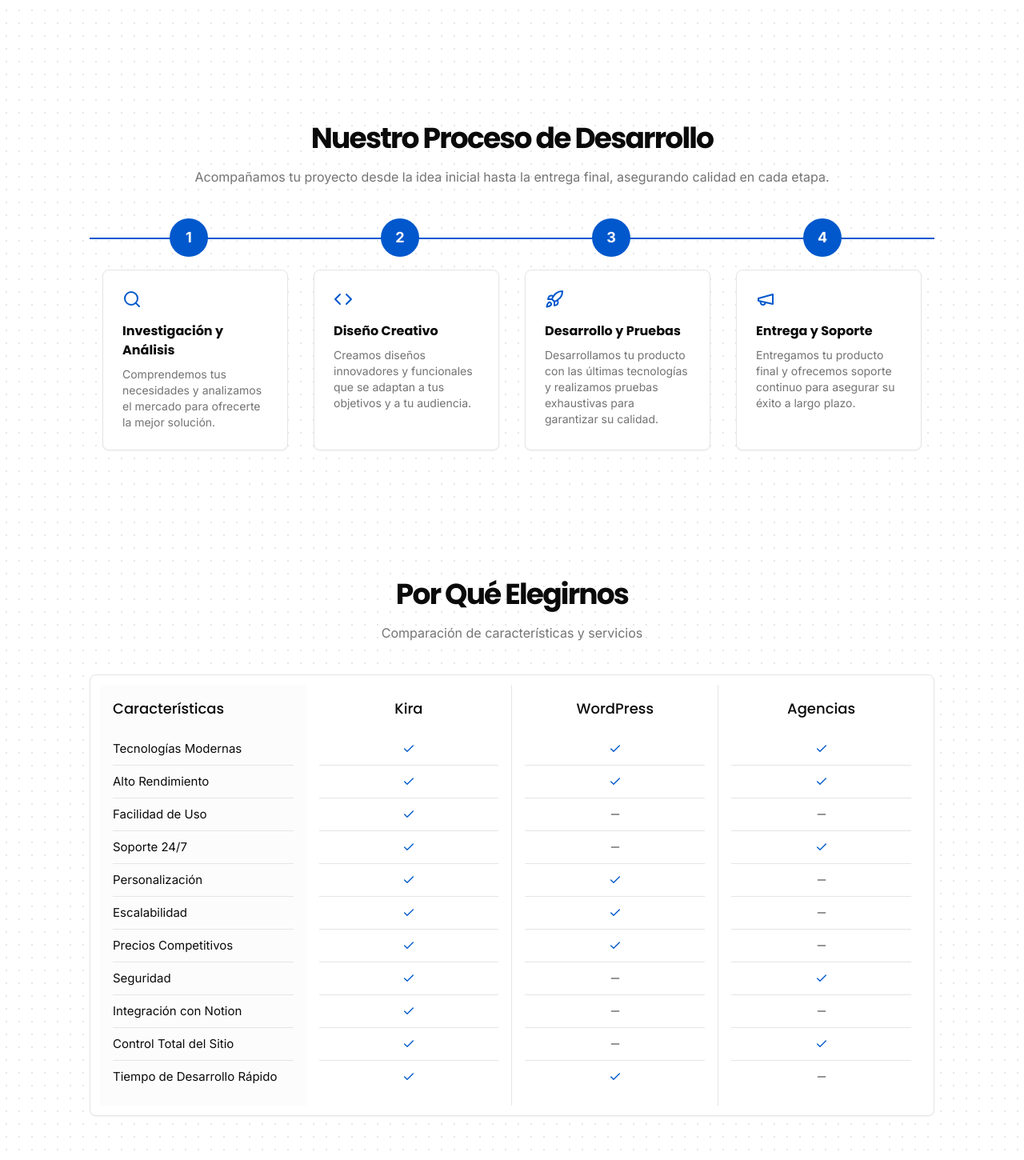
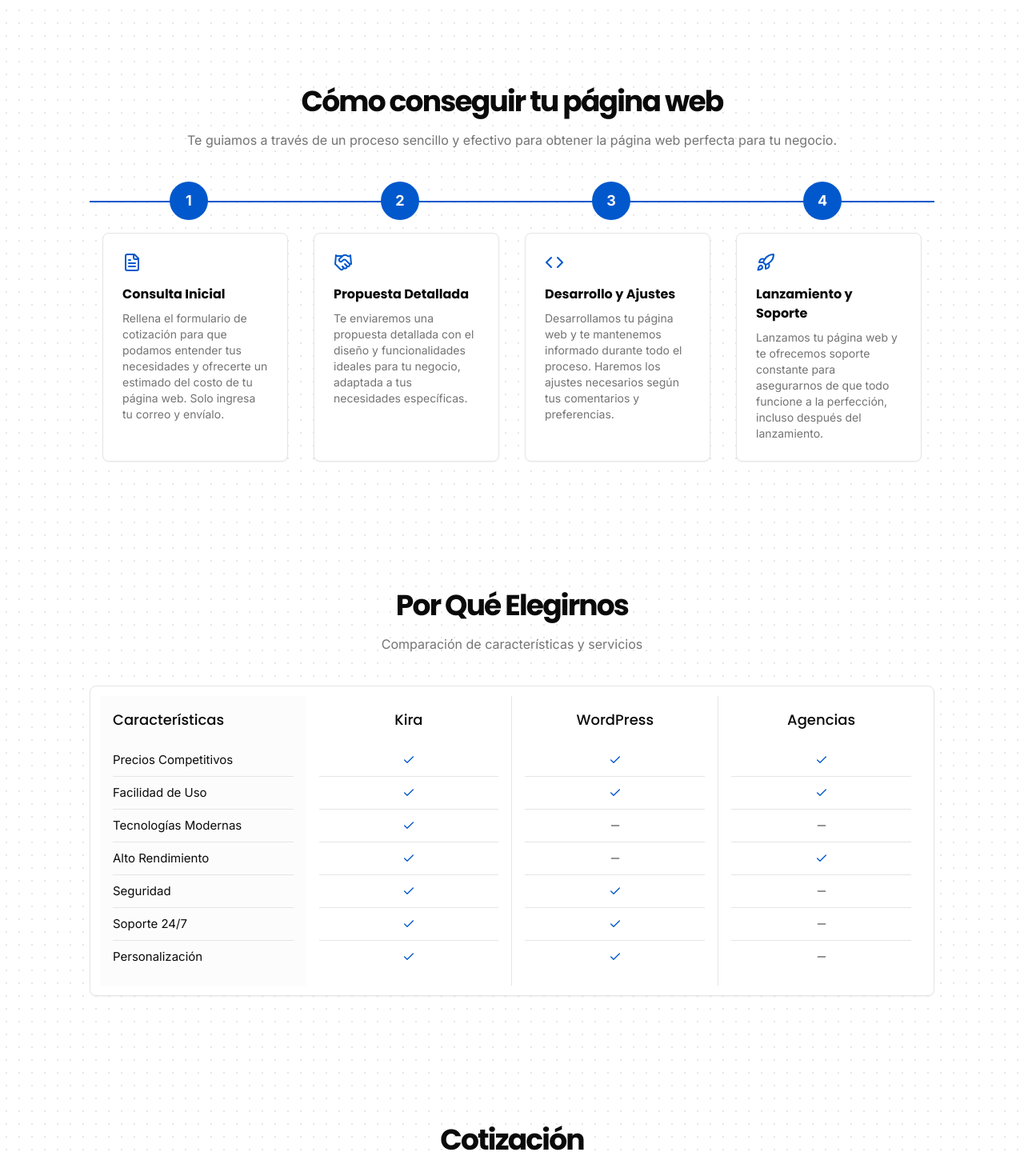
Before and after one commit to astrxnomo/kirawebs.com, a Next.js app: page / in a window 1280 px wide. Shown: the part 539-1989 px from the top of the page at 80% size. Built offline with nearby package versions, Linux system fonts and the light colour scheme.

Commit message:
feat: update home sections with new titles, descriptions, and icons for improved clarity and user engagement

```diff
--- a/src/components/home/compare-section.tsx
+++ b/src/components/home/compare-section.tsx
@@ -10,66 +10,26 @@ const data = {
   title: 'Por Qué Elegirnos',
   description: 'Comparación de características y servicios',
   features: [
+    'Precios Competitivos',
+    'Facilidad de Uso',
     'Tecnologías Modernas',
     'Alto Rendimiento',
-    'Facilidad de Uso',
+    'Seguridad',
     'Soporte 24/7',
     'Personalización',
-    'Escalabilidad',
-    'Precios Competitivos',
-    'Seguridad',
-    'Integración con Notion',
-    'Control Total del Sitio',
-    'Tiempo de Desarrollo Rápido',
   ],
   comparisons: [
     {
       name: 'Kira',
-      features: [
-        true,
-        true,
-        true,
-        true,
-        true,
-        true,
-        true,
-        true,
-        true,
-        true,
-        true,
-      ],
+      features: [true, true, true, true, true, true, true],
     },
     {
       name: 'WordPress',
-      features: [
-        true,
-        true,
-        false,
-        false,
-        true,
-        true,
-        true,
-        false,
-        false,
-        false,
-        true,
-      ],
+      features: [true, true, false, false, true, true, true],
     },
     {
       name: 'Agencias',
-      features: [
-        true,
-        true,
-        false,
-        true,
-        false,
-        false,
-        false,
-        true,
-        false,
-        true,
-        false,
-      ],
+      features: [true, true, false, true, false, false, false],
     },
   ],
 };
--- a/src/components/home/hero-section.tsx
+++ b/src/components/home/hero-section.tsx
@@ -13,9 +13,9 @@ import { Button } from '@/components/ui/button';
 
 const data = {
   id: 'hero',
-  title: 'Páginas web modernas, fáciles de editar',
+  title: 'Tu web, sin complicaciones ni secretos',
   description:
-    'Desarrollo web profesional que impulsa resultados. Creamos soluciones digitales innovadoras que transforman negocios.',
+    'Con tecnologías modernas y un enfoque transparente, creamos páginas web fáciles de gestionar, para que tú solo te dediques a lo que más importa: hacer crecer tu negocio.',
   buttonText: 'Conseguir mi web',
   previewImages: [
     {
@@ -53,7 +53,10 @@ export function HeroSection() {
             {data.description}
           </p>
           <div>
-            <Button size="lg">
+            <Button
+              size="lg"
+              className="transition-transform duration-300 hover:scale-105"
+            >
               {data.buttonText}
               <ArrowRight />
             </Button>
--- a/src/components/home/steps-section.tsx
+++ b/src/components/home/steps-section.tsx
@@ -1,13 +1,13 @@
-import { Code, Megaphone, PhoneCall, Rocket, Search } from 'lucide-react';
+import { Code, FileText, Handshake, PhoneCall, Rocket } from 'lucide-react';
 
 import Container from '@/components/home/container';
 import { Card } from '@/components/ui/card';
 
 const data = {
   id: 'steps',
-  title: 'Nuestro Proceso de Desarrollo',
+  title: 'Cómo conseguir tu página web',
   description:
-    'Acompañamos tu proyecto desde la idea inicial hasta la entrega final, asegurando calidad en cada etapa.',
+    'Te guiamos a través de un proceso sencillo y efectivo para obtener la página web perfecta para tu negocio.',
   button: {
     text: 'Contáctanos',
     icon: PhoneCall,
@@ -17,31 +17,31 @@ const data = {
 const stepsData = [
   {
     step: 1,
-    title: 'Investigación y Análisis',
+    title: 'Consulta Inicial',
     description:
-      'Comprendemos tus necesidades y analizamos el mercado para ofrecerte la mejor solución.',
-    icon: Search,
+      'Rellena el formulario de cotización para que podamos entender tus necesidades y ofrecerte un estimado del costo de tu página web. Solo ingresa tu correo y envíalo.',
+    icon: FileText,
   },
   {
     step: 2,
-    title: 'Diseño Creativo',
+    title: 'Propuesta Detallada',
     description:
-      'Creamos diseños innovadores y funcionales que se adaptan a tus objetivos y a tu audiencia.',
+      'Te enviaremos una propuesta detallada con el diseño y funcionalidades ideales para tu negocio, adaptada a tus necesidades específicas.',
+    icon: Handshake,
+  },
+  {
+    step: 3,
+    title: 'Desarrollo y Ajustes',
+    description:
+      'Desarrollamos tu página web y te mantenemos informado durante todo el proceso. Haremos los ajustes necesarios según tus comentarios y preferencias.',
     icon: Code,
   },
   {
-    step: 3,
-    title: 'Desarrollo y Pruebas',
+    step: 4,
+    title: 'Lanzamiento y Soporte',
     description:
-      'Desarrollamos tu producto con las últimas tecnologías y realizamos pruebas exhaustivas para garantizar su calidad.',
+      'Lanzamos tu página web y te ofrecemos soporte constante para asegurarnos de que todo funcione a la perfección, incluso después del lanzamiento.',
     icon: Rocket,
-  },
-  {
-    step: 4,
-    title: 'Entrega y Soporte',
-    description:
-      'Entregamos tu producto final y ofrecemos soporte continuo para asegurar su éxito a largo plazo.',
-    icon: Megaphone,
   },
 ];
 
```
